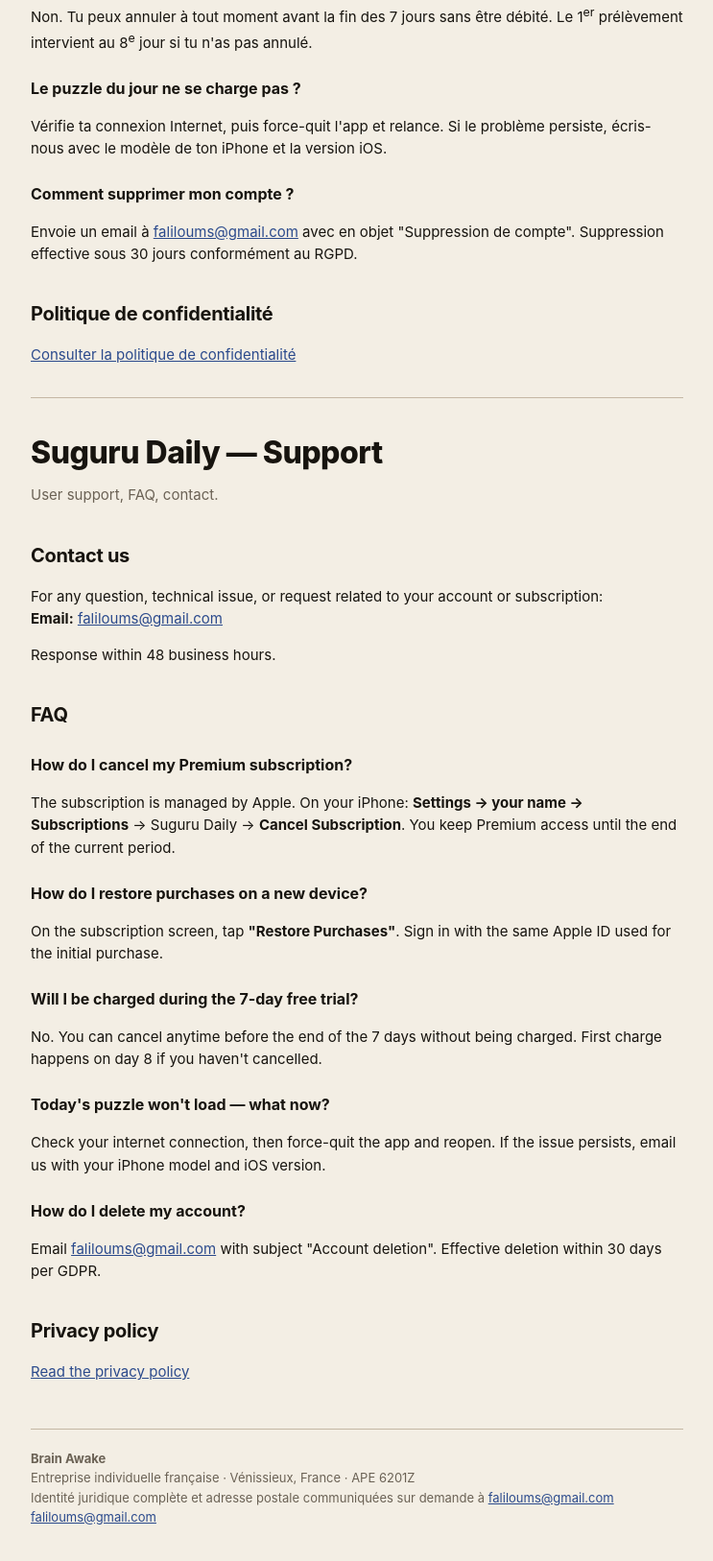
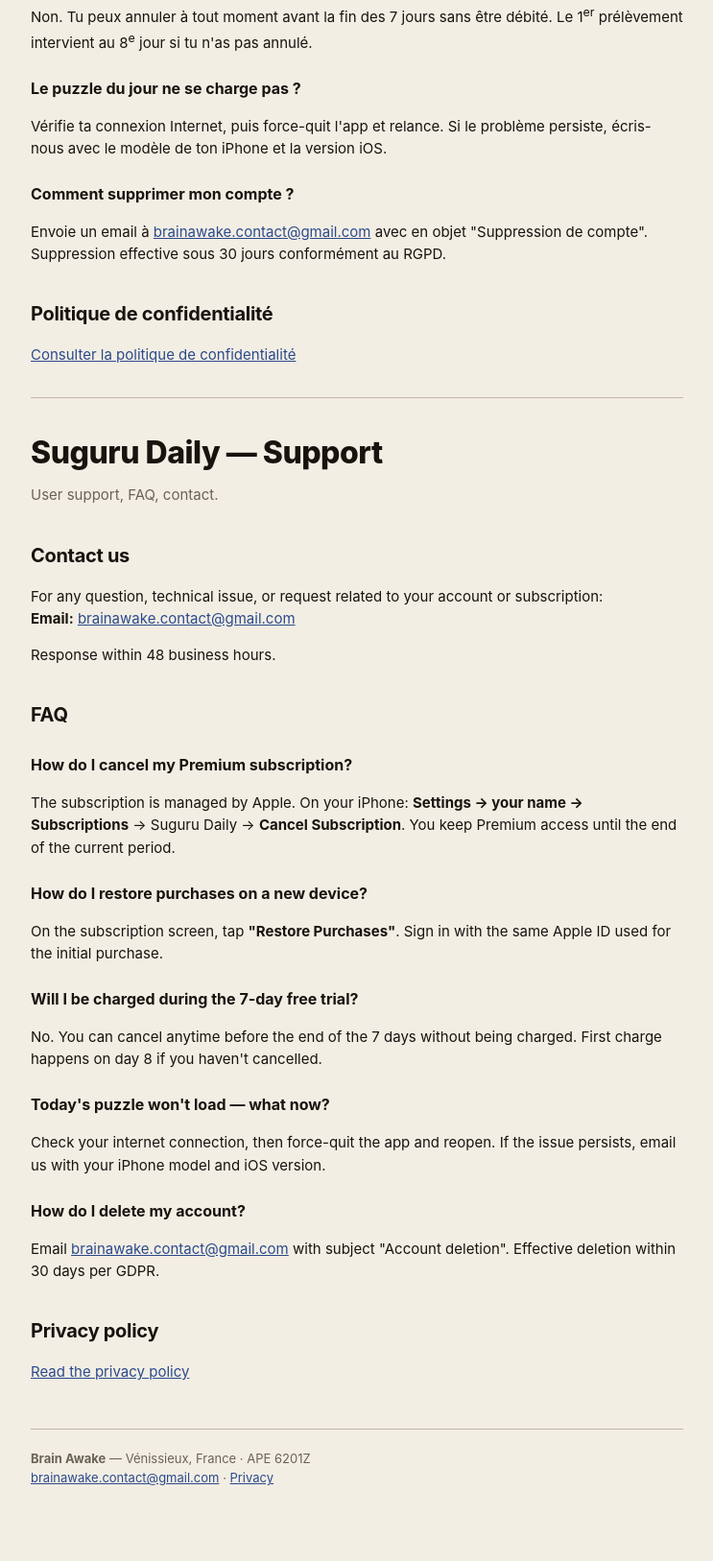
Before and after one commit to Senerise/suguru-pages, a plain HTML site: page index.html in a window 1280 px wide. Shown: the part 695-2322 px from the top of the page at 96% size, without its empty margins (268-1011 px from the left). Drawn offline with Linux system fonts and the light colour scheme.

Commit message:
Use brainawake.contact@gmail.com (dedicated business email)

```diff
--- a/index.html
+++ b/index.html
@@ -72,7 +72,7 @@
       Pour toute question, problème technique ou demande liée à ton compte ou
       ton abonnement :
       <br>
-      <strong>Email :</strong> <a href="mailto:faliloums@gmail.com">faliloums@gmail.com</a>
+      <strong>Email :</strong> <a href="mailto:brainawake.contact@gmail.com">brainawake.contact@gmail.com</a>
     </p>
     <p>Réponse sous 48 heures ouvrées.</p>
 
@@ -110,7 +110,7 @@
     <h3>Comment supprimer mon compte ?</h3>
     <p>
       Envoie un email à
-      <a href="mailto:faliloums@gmail.com?subject=Suppression%20de%20compte">faliloums@gmail.com</a>
+      <a href="mailto:brainawake.contact@gmail.com?subject=Suppression%20de%20compte">brainawake.contact@gmail.com</a>
       avec en objet "Suppression de compte". Suppression effective sous
       30 jours conformément au RGPD.
     </p>
@@ -131,7 +131,7 @@
       For any question, technical issue, or request related to your account
       or subscription:
       <br>
-      <strong>Email:</strong> <a href="mailto:faliloums@gmail.com">faliloums@gmail.com</a>
+      <strong>Email:</strong> <a href="mailto:brainawake.contact@gmail.com">brainawake.contact@gmail.com</a>
     </p>
     <p>Response within 48 business hours.</p>
 
@@ -166,7 +166,7 @@
     <h3>How do I delete my account?</h3>
     <p>
       Email
-      <a href="mailto:faliloums@gmail.com?subject=Account%20deletion">faliloums@gmail.com</a>
+      <a href="mailto:brainawake.contact@gmail.com?subject=Account%20deletion">brainawake.contact@gmail.com</a>
       with subject "Account deletion". Effective deletion within 30 days
       per GDPR.
     </p>
@@ -177,10 +177,8 @@
     </p>
 
     <footer>
-      <strong>Brain Awake</strong><br>
-      Entreprise individuelle française · Vénissieux, France · APE 6201Z<br>
-      Identité juridique complète et adresse postale communiquées sur demande à <a href="mailto:faliloums@gmail.com">faliloums@gmail.com</a><br>
-      <a href="mailto:faliloums@gmail.com">faliloums@gmail.com</a>
+      <strong>Brain Awake</strong> — Vénissieux, France · APE 6201Z<br>
+      <a href="mailto:brainawake.contact@gmail.com">brainawake.contact@gmail.com</a> · <a href="privacy.html">Privacy</a>
     </footer>
   </main>
 </body>
```
Also changed, not shown: privacy.html (+5 -5 lines), support.html (+6 -8 lines).
